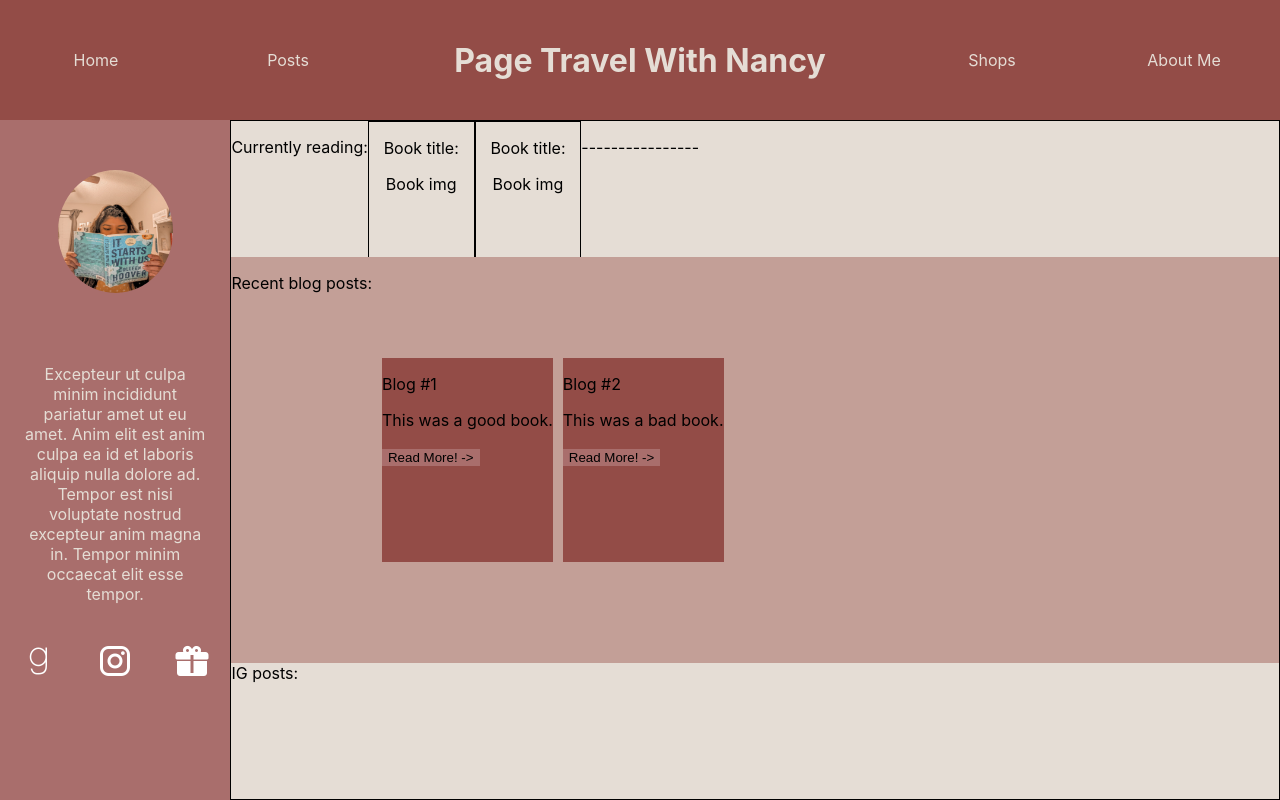
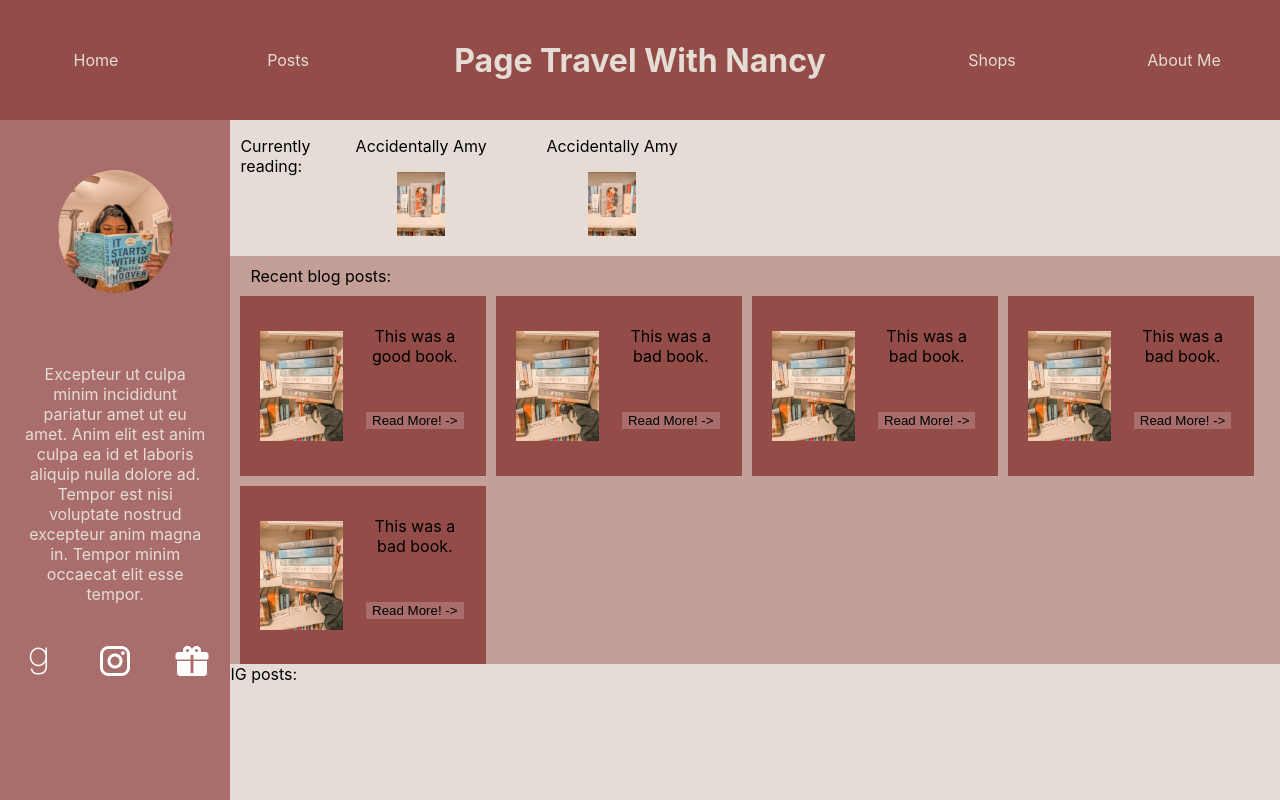
Before and after one commit to zjs6631/pagetravelwithnancy, a React (Create React App) app: page / in a window 1280 px wide. Built offline with nearby package versions, Linux system fonts and the light colour scheme.

Commit message:
added filler content to show examples

```diff
--- a/src/components/Home.js
+++ b/src/components/Home.js
@@ -1,31 +1,51 @@
 import React from 'react';
+import examplePic from '../images/exampleBlog.jpg';
+import exampleBook from '../images/exampleBook.jpg';
 
 const Home = () =>{
     return(
         <div id='Home'>
             <div id='HomeCurrentRead'>
                 <p className='sectionHeader'>Currently reading:</p>
+                <div className='currentReadContainer'>
                 <div className='dummyRead'>
-                    <p>Book title:</p>
-                    <p>Book img</p>
+                    <p>Accidentally Amy</p>
+                    <img src={exampleBook}/>
                 </div>
                 <div className='dummyRead'>
-                    <p>Book title:</p>
-                    <p>Book img</p>
+                    <p>Accidentally Amy</p>
+                    <img src={exampleBook}/>
                 </div>
-                <p>----------------</p>
+                </div>
             </div>
             <div id='HomeRecentPosts'>
                 <p className='sectionHeader'>Recent blog posts:</p>
+                <div className='blogContainer'>
                 <div className='dummyBlog'>
-                    <p className='blogTitle'>Blog #1</p>
+                    <img src={examplePic}></img>
                     <p className='blogDescrip'>This was a good book.</p>
                     <button className='dummyBlogButton'>Read More! -></button>
                 </div>
                 <div className='dummyBlog'>
-                    <p className='blogTitle'>Blog #2</p>
+                    <img src={examplePic}></img>
                     <p className='blogDescrip'>This was a bad book.</p>
                     <button className='dummyBlogButton'>Read More! -></button>
+                </div>
+                <div className='dummyBlog'>
+                    <img src={examplePic}></img>
+                    <p className='blogDescrip'>This was a bad book.</p>
+                    <button className='dummyBlogButton'>Read More! -></button>
+                </div>
+                <div className='dummyBlog'>
+                    <img src={examplePic}></img>
+                    <p className='blogDescrip'>This was a bad book.</p>
+                    <button className='dummyBlogButton'>Read More! -></button>
+                </div>
+                <div className='dummyBlog'>
+                    <img src={examplePic}></img>
+                    <p className='blogDescrip'>This was a bad book.</p>
+                    <button className='dummyBlogButton'>Read More! -></button>
+                </div>
                 </div>
             </div>
             <div id='HomeIGPosts'>IG posts:</div>
--- a/src/styles/Home.css
+++ b/src/styles/Home.css
@@ -1,46 +1,79 @@
 #Home{
+
     display: grid;
     grid-template-rows: 20% 60% 20%;
-    border-style: solid;
-    border-width: 1px;
-    border-color: black;
     grid-column-start: 2;
     grid-column-end: 3;
 }
 
 .sectionHeader{
     align-self: start;
+    padding-left: 10px;
 }
 
 #HomeCurrentRead{
-    display: flex;
+    display: grid;
     background-color: #E5DDD5;
+    grid-template-columns: 1fr 10fr;
+}
 
+.currentReadContainer{
+    display: grid;
+    grid-template-columns: repeat(5, 20%);
 }
 
 .dummyRead{
     height: 100%;
-    width: 10%;
-    border-style: solid;
-    border-width: 1px;
-    border-color: black;
+    width: 100%;
     text-align: center;
+}
+
+.dummyRead img{
+    width: 25%;
 }
 #HomeRecentPosts{
     background-color: #C39F97;
-    display: flex;
     gap: 10px;
     align-items: center;
+    padding: 10px;
+}
+
+#HomeRecentPosts p{
+    margin: 0;
+    margin-bottom: 10px;
+}
+.blogContainer{
+    display: flex;
+    flex-wrap: wrap;
+    height: 90%;
+    gap: 10px;
 }
 
 .dummyBlog{
+    display: grid;
+    grid-template-columns: 50% 50%;
+    grid-template-rows: 50% 50%;
     background-color: #934C47;
-    height: 50%;
+    height: auto;
+    width: 20%;
+    height: 40%;
+    text-align: center;
+    align-items: center;
+    padding: 20px;
+}
+
+.dummyBlog img{
+    grid-column-start: 1;
+    grid-column-end: 2;
+    grid-row-start: 1;
+    grid-row-end: 3;
+    width: 80%;
 }
 
 .dummyBlogButton{
     background-color: #a96e6c;
     border-style: none;
+    justify-self: center;
 }
 
 #HomeIGPosts{
```
Also changed, not shown: src/images/exampleBlog.jpg (added), src/images/exampleBook.jpg (added).
